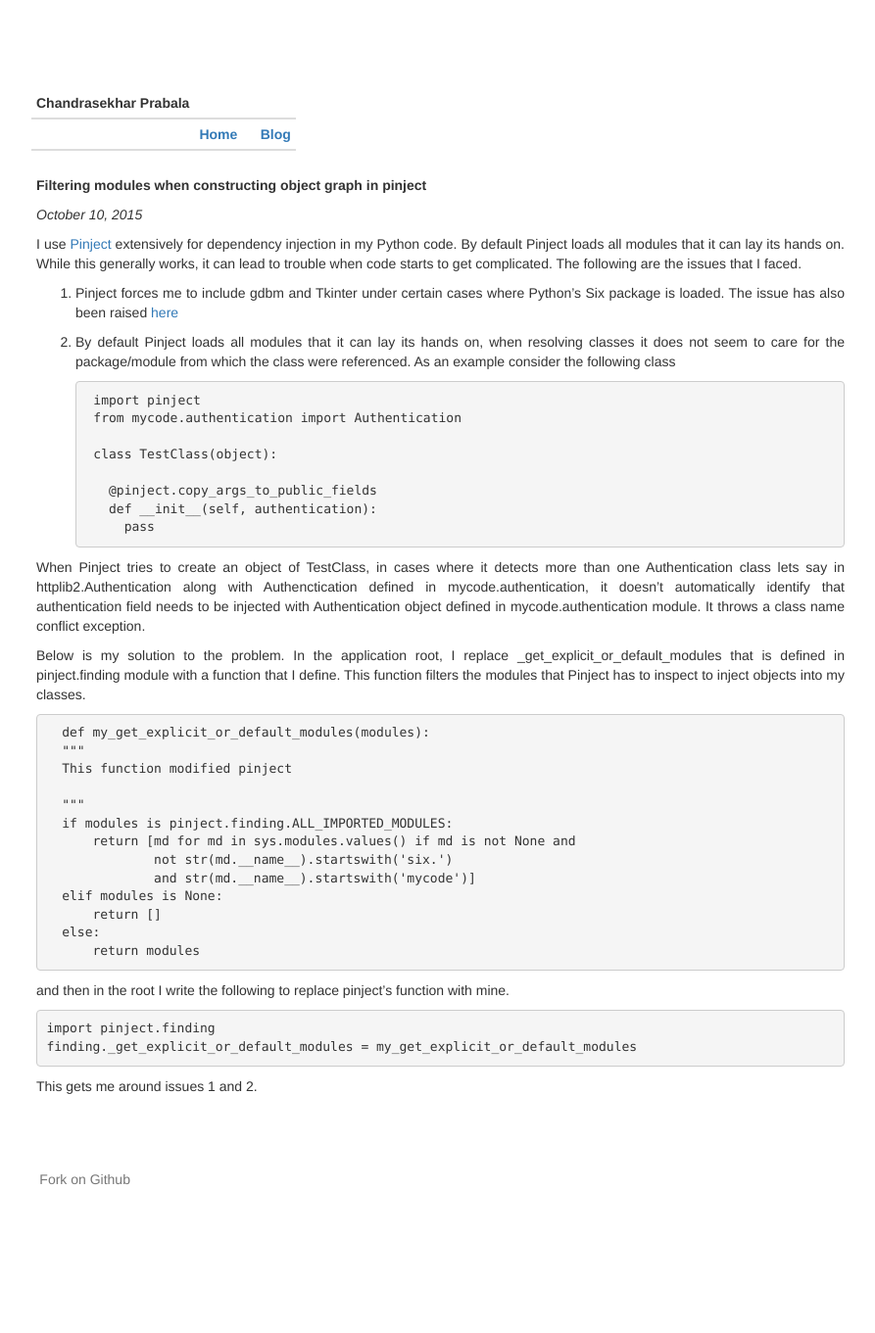
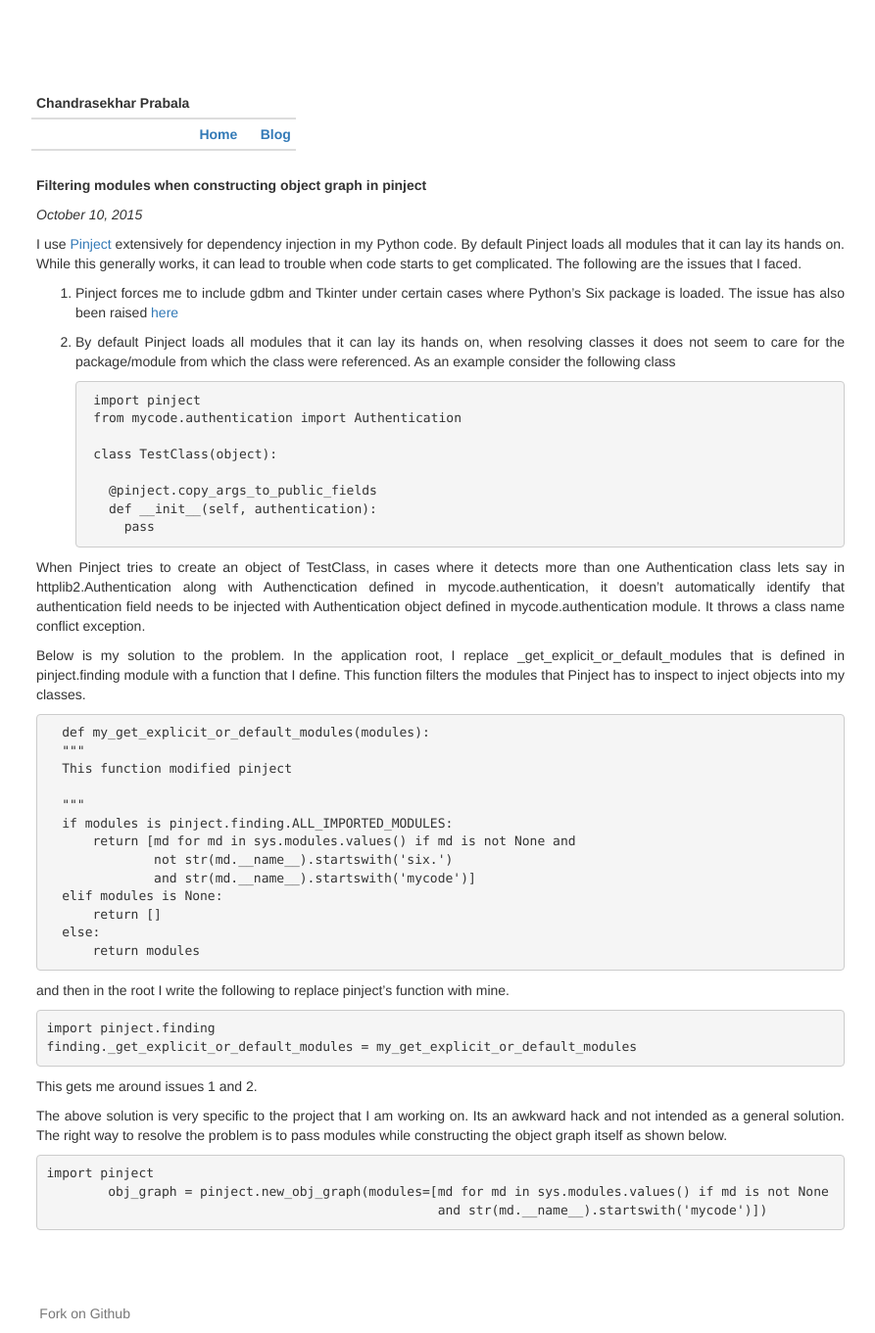
Before and after one commit to csprabala/csprabala.github.io, a Jekyll site: the page built from _posts/2015-10-10-Filtering-modules-when-constructing-object-graph-in-pinject.md, in a window 1280 px wide. Shown: the whole page at 98% size, without its empty margins (53-946 px from the left). Built offline with Jekyll 4.4.1, drawn with Linux system fonts in a browser that asks for light colours; before the commit the page ends 1224 px from its top, so only the background shows below that.

Commit message:
Adding the right solution

```diff
--- a/_posts/2015-10-10-Filtering-modules-when-constructing-object-graph-in-pinject.md
+++ b/_posts/2015-10-10-Filtering-modules-when-constructing-object-graph-in-pinject.md
@@ -51,3 +51,10 @@ and then in the root I write the following to replace pinject's function with mi
     finding._get_explicit_or_default_modules = my_get_explicit_or_default_modules
 
 This gets me around issues 1 and 2.
+
+The above solution is very specific to the project that I am working on. Its an awkward hack and not intended as a general solution.
+ The right way to resolve the problem is to pass modules while constructing the object graph itself as shown below.
+
+    import pinject
+		obj_graph = pinject.new_obj_graph(modules=[md for md in sys.modules.values() if md is not None
+		                                           and str(md.__name__).startswith('mycode')])
```
Also changed, not shown: 1 other file.
